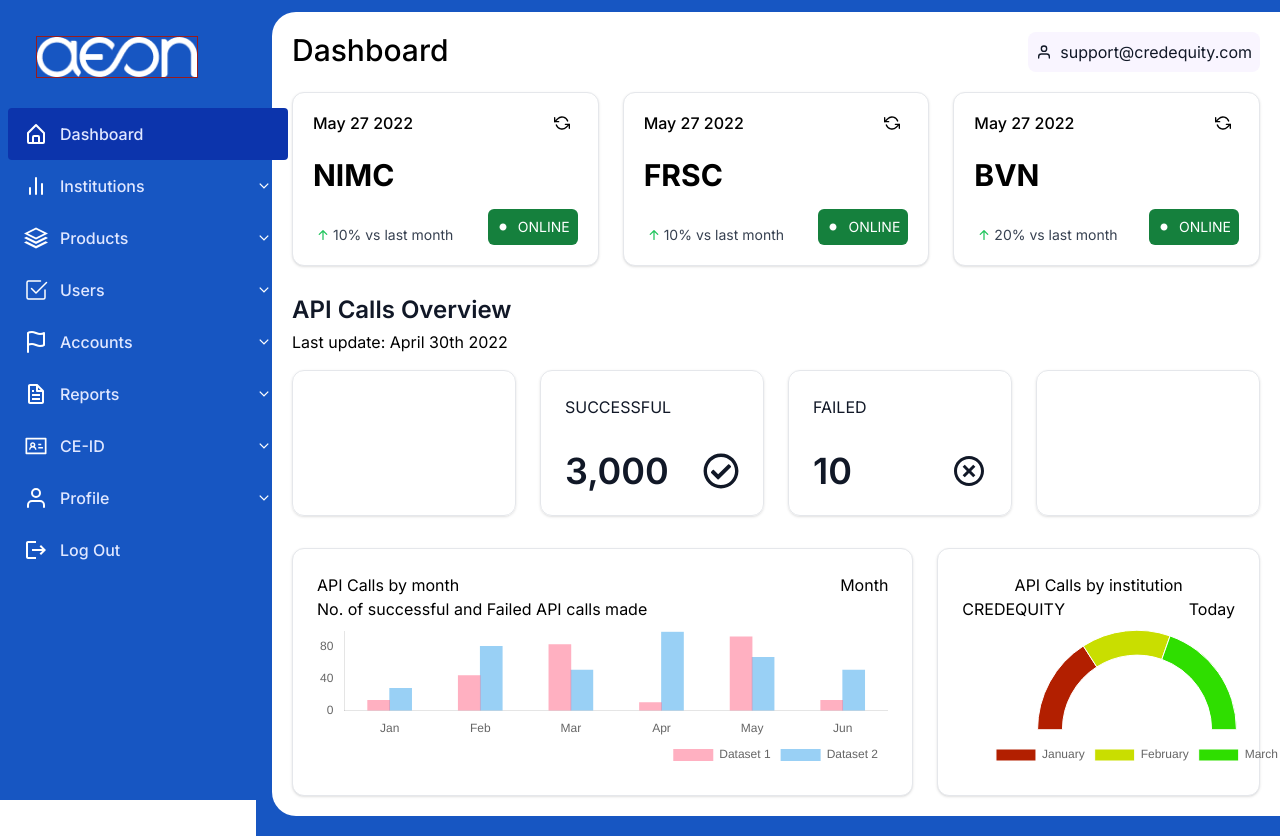
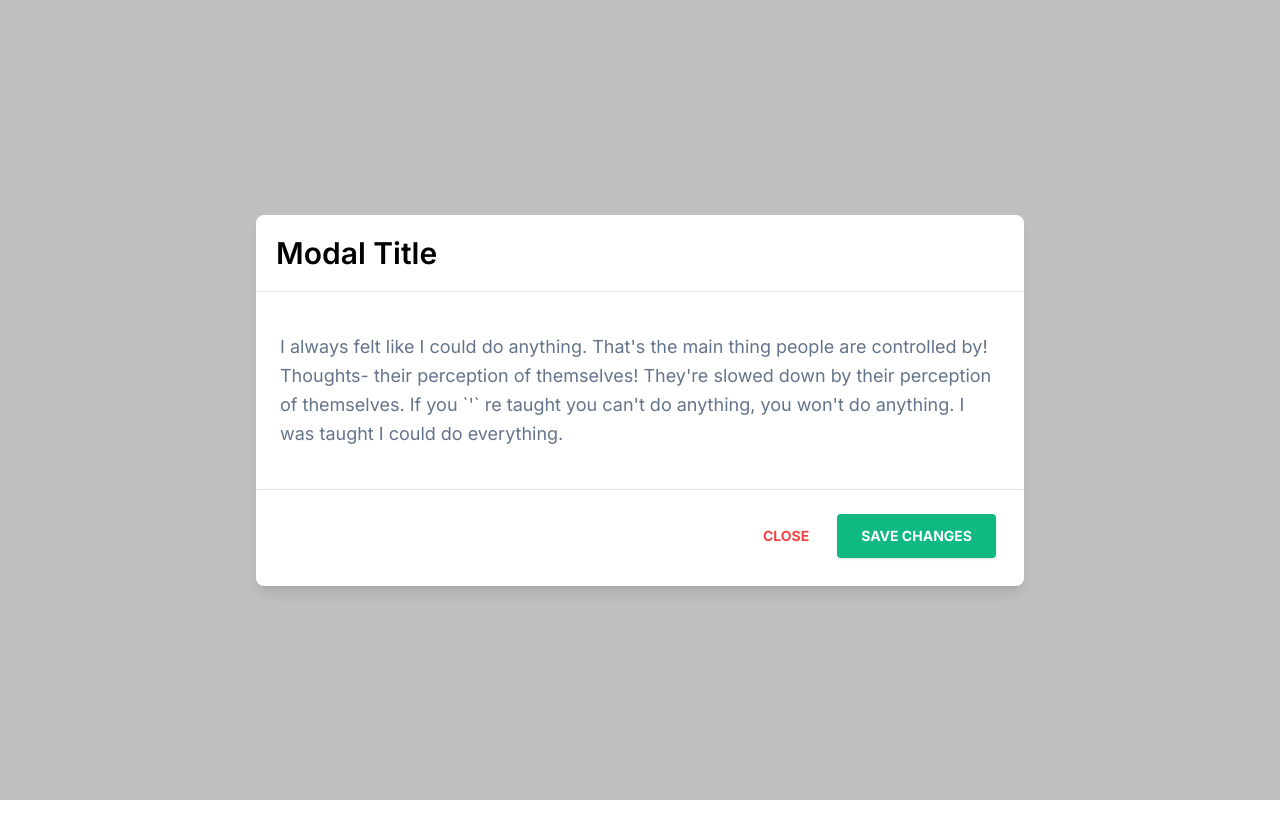
Before and after one commit to tundeiness/aeon_2, a React (Create React App) app: page /layout/dashboard in a window 1280 px wide. After the commit the page ends 800 px from the top, so only its background shows below. Built offline with nearby package versions, Linux system fonts and the light colour scheme.

Commit message:
wip modal

```diff
--- a/src/contexts/ContextProvider.js
+++ b/src/contexts/ContextProvider.js
@@ -1,3 +1,4 @@
+/* eslint-disable max-len */
 /* eslint-disable import/prefer-default-export */
 /* eslint-disable react/prop-types */
 /* eslint-disable no-unused-vars */
@@ -5,21 +6,27 @@
 
 const initialState = {
   serverStatus: false,
+  modal: false,
 };
 
 const StateContext = createContext();
 
 export const ContextProvider = ({ children }) => {
   const [activeMenu, setActiveMenu] = useState(true);
+  const [activeModal, setActiveModal] = useState(true);
   const [isClicked, setIsClicked] = useState(initialState);
 
   const handleClick = (clicked) => {
     setIsClicked({ ...initialState, [clicked]: true });
   };
 
+  const handleSetModal = (toggle) => {
+    setIsClicked({ ...initialState, [toggle]: true });
+  };
+
   return (
     <StateContext.Provider value={{
-      activeMenu, setActiveMenu, isClicked, setIsClicked, handleClick,
+      activeMenu, setActiveMenu, activeModal, setActiveModal, isClicked, setIsClicked, handleClick, handleSetModal,
     }}
     >
       {children}
--- a/src/pages/layout/Layout.jsx
+++ b/src/pages/layout/Layout.jsx
@@ -5,15 +5,29 @@
 } from 'react-router-dom';
 import Dashboard from './dashboard/dashboard';
 import Navigation from '../../components/sideBarNav/sidebar-nav';
+import { useStateContext } from '../../contexts/ContextProvider';
+import DeleteInstitution from './institutions/deleteInstitution/DeleteInstitution';
 import './layout.css';
 
 const Layout = () => {
   const test = 0;
+  const {
+    isClicked, handleSetModal, activeModal, setActiveModal,
+  } = useStateContext();
   return (
     <div className="relative flex min-h-screen overflow-hidden outline outline-red-500">
-      <Navigation />
-      {/* <Dashboard /> */}
-      <Outlet />
+      {activeModal ? (
+        <>
+          {/* <Navigation />
+          <Outlet customClick={handleSetModal} /> */}
+          <DeleteInstitution />
+        </>
+      ) : (
+        <>
+          <Navigation />
+          <Outlet customClick={handleSetModal} />
+        </>
+      )}
     </div>
   );
 };
--- a/src/pages/layout/institutions/deleteInstitution/DeleteInstitution.jsx
+++ b/src/pages/layout/institutions/deleteInstitution/DeleteInstitution.jsx
@@ -1,19 +1,21 @@
+/* eslint-disable max-len */
 /* eslint-disable no-unused-vars */
 import React, { useState } from 'react';
 import './deleteinstitution.css';
 
 const DeleteInstitution = () => {
-  const [showModal, setShowModal] = useState(false);
+  // const [showModal, setShowModal] = useState(false);
+  const test = 0;
   return (
     <>
-      <button
+      {/* <button
         className="bg-pink-500 text-white active:bg-pink-600 font-bold uppercase text-sm px-6 py-3 rounded shadow hover:shadow-lg outline-none focus:outline-none mr-1 mb-1 ease-linear transition-all duration-150"
         type="button"
         onClick={() => setShowModal(true)}
       >
         Open regular modal
-      </button>
-      {showModal ? (
+      </button> */}
+
       <>
         <div className="justify-center items-center flex overflow-x-hidden overflow-y-auto fixed inset-0 z-50 outline-none focus:outline-none">
           <div className="relative w-auto my-6 mx-auto max-w-3xl">
@@ -24,7 +26,7 @@
                 <h3 className="text-3xl font-semibold">Modal Title</h3>
                 <button
                   className="p-1 ml-auto bg-transparent border-0 text-black opacity-5 float-right text-3xl leading-none font-semibold outline-none focus:outline-none"
-                    onClick={() => setShowModal(false)}
+                  // onClick={() => setShowModal(false)}
                   type="button"
                 >
                   <span className="bg-transparent text-black opacity-5 h-6 w-6 text-2xl block outline-none focus:outline-none">
@@ -35,12 +37,12 @@
               {/* body */}
               <div className="relative p-6 flex-auto">
                 <p className="my-4 text-slate-500 text-lg leading-relaxed">
-                    I always felt like I could do anything. That `$apos` s the
-                    main thing people are controlled by! Thoughts- their
-                    perception of themselves! They `$apos` re slowed down by
-                    their perception of themselves. If you `$apos` re taught you
-                    can’t do anything, you won `$apos` t do anything. I was
-                    taught I could do everything.
+                  I always felt like I could do anything. That&apos;s the main
+                  thing people are controlled by! Thoughts- their perception of
+                  themselves! They&apos;re slowed down by their perception
+                  of themselves. If you `&apos;` re taught you can&apos;t do
+                  anything, you won&apos;t do anything. I was taught I could
+                  do everything.
                 </p>
               </div>
               {/* footer */}
@@ -48,14 +50,14 @@
                 <button
                   className="text-red-500 background-transparent font-bold uppercase px-6 py-2 text-sm outline-none focus:outline-none mr-1 mb-1 ease-linear transition-all duration-150"
                   type="button"
-                    onClick={() => setShowModal(false)}
+                  // onClick={() => setShowModal(false)}
                 >
                   Close
                 </button>
                 <button
                   className="bg-emerald-500 text-white active:bg-emerald-600 font-bold uppercase text-sm px-6 py-3 rounded shadow hover:shadow-lg outline-none focus:outline-none mr-1 mb-1 ease-linear transition-all duration-150"
                   type="button"
-                    onClick={() => setShowModal(false)}
+                  // onClick={() => setShowModal(false)}
                 >
                   Save Changes
                 </button>
@@ -65,7 +67,6 @@
         </div>
         <div className="opacity-25 fixed inset-0 z-40 bg-black" />
       </>
-      ) : null}
     </>
   );
 };
--- a/src/pages/layout/institutions/institutions.jsx
+++ b/src/pages/layout/institutions/institutions.jsx
@@ -1,3 +1,4 @@
+/* eslint-disable react/prop-types */
 /* eslint-disable max-len */
 /* eslint-disable jsx-a11y/control-has-associated-label */
 /* eslint-disable no-unused-vars */
@@ -12,7 +13,7 @@
 import SupportButton from '../../../components/support/support';
 import Data from '../../../data/MOCK_DATA.json';
 
-const Institutions = () => {
+const Institutions = ({ customClick }) => {
   const test = 0;
 
   const [mockData, setMockData] = useState(Data);
@@ -54,7 +55,7 @@
             />
             <RiDeleteBinLine
               className="delete-icon hover:cursor-pointer w-5 h-5 text-binColor"
-
+              onClick={() => customClick(false)}
             />
             <FiEdit2
               className="pen-icon hover:cursor-pointer w-5 h-5 text-penColor"
```
Lines whose indentation alone changed are shown as unchanged.
